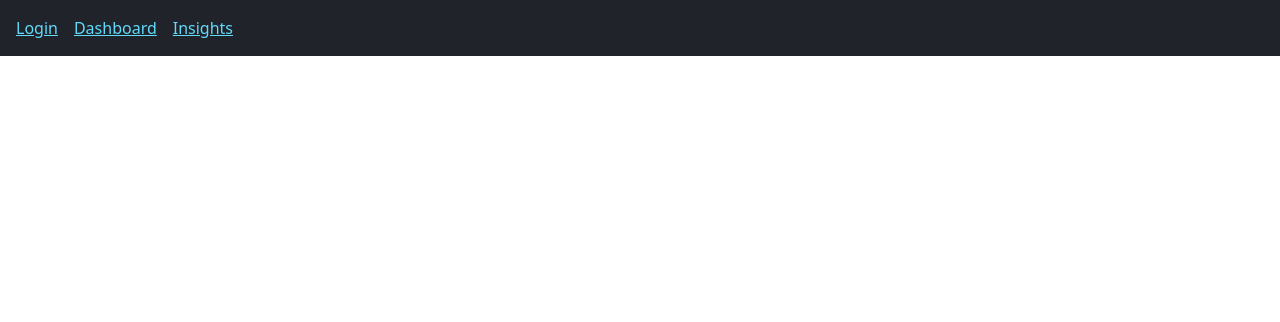
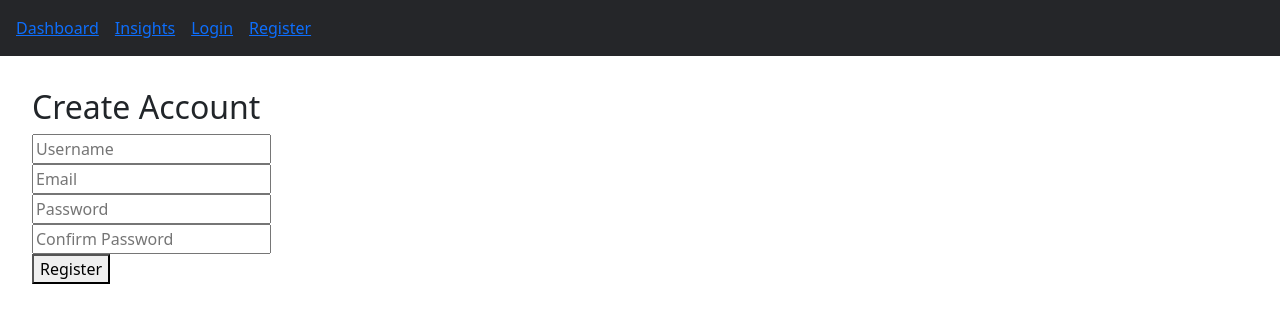
Before and after one commit to BranHill21/ai-portfolio-frontend, a React (Create React App) app: page /register in a window 1280 px wide. Shown: the top 322 px of the page. Built offline with nearby package versions, Linux system fonts and the light colour scheme; no server answers.

Commit message:
improved caching to reduce required rest api calls by 80%. added logout, register, update asset, and delete asset

```diff
--- a/src/App.js
+++ b/src/App.js
@@ -2,38 +2,80 @@ import React, { useState, useEffect } from "react";
 import { BrowserRouter as Router, Routes, Route } from "react-router-dom";
 import NavBar from "./components/NavBar";
 import LoginPage from "./pages/LoginPage";
+import RegisterPage from "./pages/RegisterPage";
 import Dashboard from "./pages/Dashboard";
 import Insights from "./pages/Insights";
 import TestPage from "./pages/TestPage";
 
 function App() {
+  // ------------------ USER STATE ------------------
   const [user, setUser] = useState(() => {
-    // Load user from localStorage if already logged in
-    const savedUser = localStorage.getItem("user");
-    return savedUser ? JSON.parse(savedUser) : null;
+    const saved = localStorage.getItem("user");
+    const expires = localStorage.getItem("user_expires");
+
+    if (!saved || !expires) return null;
+
+    if (Date.now() > Number(expires)) {
+      localStorage.removeItem("user");
+      localStorage.removeItem("user_expires");
+      return null;
+    }
+
+    return JSON.parse(saved);
   });
 
-  // const handleLogout = () => {
-  //   setUser(null);
-  //   localStorage.removeItem("user");
-  //   navigate("/");
-  // };
+  // ------------------ ASSETS STATE ------------------
+  const [assets, setAssets] = useState(() => {
+    const savedAssets = localStorage.getItem("assets");
+    const assetsExpires = localStorage.getItem("assets_expires");
 
+    if (!savedAssets || !assetsExpires) return null;
+
+    if (Date.now() > Number(assetsExpires)) {
+      localStorage.removeItem("assets");
+      localStorage.removeItem("assets_expires");
+      return null;
+    }
+
+    return JSON.parse(savedAssets);
+  });
+
+  // ------------------ SAVE TO LOCALSTORAGE ------------------
   useEffect(() => {
     if (user) {
       localStorage.setItem("user", JSON.stringify(user));
+
+      // Set user expiration = 12 hours
+      localStorage.setItem("user_expires", (Date.now() + 12 * 60 * 60 * 1000).toString());
     } else {
       localStorage.removeItem("user");
+      localStorage.removeItem("user_expires");
     }
   }, [user]);
 
+  useEffect(() => {
+    if (assets) {
+      localStorage.setItem("assets", JSON.stringify(assets));
+
+      // Assets expire every 10 minutes
+      localStorage.setItem("assets_expires", (Date.now() + 10 * 60 * 1000).toString());
+    }
+  }, [assets]);
+
   return (
     <Router>
-      <NavBar user={user} setUser={setUser} />
+      <NavBar user={user} setUser={setUser} setAssets={setAssets} />
+
       <Routes>
         <Route path="/" element={<LoginPage onLogin={setUser} />} />
-        <Route path="/dashboard" element={<Dashboard user={user} />} />
-        <Route path="/insights" element={<Insights user={user} />} />
+        <Route path="/register" element={<RegisterPage />} />
+
+        <Route
+          path="/dashboard"
+          element={<Dashboard user={user} assets={assets} setAssets={setAssets} />}
+        />
+
+        <Route path="/insights" element={<Insights user={user} setAssets={setAssets} />} />
         <Route path="/testpage" element={<TestPage />} />
       </Routes>
     </Router>
--- a/src/components/NavBar.js
+++ b/src/components/NavBar.js
@@ -1,15 +1,34 @@
 import React from "react";
-import { Link } from "react-router-dom";
+import { Link, useNavigate } from "react-router-dom";
 
-const NavBar = () => {
+export default function NavBar({ user, setUser, setAssets }) {
+  const navigate = useNavigate();
+
+  const logout = () => {
+    localStorage.clear();
+    setUser(null);
+    setAssets(null);
+    navigate("/");
+  };
+
   return (
-    <nav style={{ padding: "1rem", background: "#20232a", color: "#61dafb" }}>
-      <Link style={{ marginRight: "1rem", color: "#61dafb" }} to="/">Login</Link>
-      <Link style={{ marginRight: "1rem", color: "#61dafb" }} to="/dashboard">Dashboard</Link>
-      <Link style={{ marginRight: "1rem", color: "#61dafb" }} to="/insights">Insights</Link>
-      {/* <Link style={{ marginRight: "1rem", color: "#61dafb" }} to="/testpage">TestPage</Link> */}
+    <nav style={{ padding: "1rem", background: "#252629ff" }}>
+      <Link to="/dashboard" style={{ marginRight: "1rem" }}>Dashboard</Link>
+      <Link to="/insights" style={{ marginRight: "1rem" }}>Insights</Link>
+
+      {!user && (
+        <>
+          <Link to="/" style={{ marginRight: "1rem" }}>Login</Link>
+          <Link to="/register" style={{ marginRight: "1rem" }}>Register</Link>
+        </>
+      )}
+
+      {user && (
+        <>
+          <span style={{ marginRight: "1rem" }}>Hi, {user.username}</span>
+          <button onClick={logout}>Logout</button>
+        </>
+      )}
     </nav>
   );
-};
-
-export default NavBar;
+}
--- a/src/pages/Dashboard.js
+++ b/src/pages/Dashboard.js
@@ -1,75 +1,120 @@
 import React, { useEffect, useState } from "react";
-import Dropdown from 'react-bootstrap/Dropdown';
 import API from "../api";
 
-const Dashboard = ({ user }) => {
-  const [assets, setAssets] = useState([]);
+const Dashboard = ({ user, assets, setAssets }) => {
+  const [loading, setLoading] = useState(false);
 
+  // ---------------- FETCH ASSETS ----------------
   useEffect(() => {
-    if (!user?.id) return; // prevents running before user exists
+    if (!user) return;
+
+    // if assets exist & not stale → do NOT fetch
+    const expires = localStorage.getItem("assets_expires");
+    if (assets && expires && Date.now() < Number(expires)) return;
 
     const fetchAssets = async () => {
+      setLoading(true);
       try {
         const res = await API.get(`/api/assets/${user.id}`);
         setAssets(res.data);
       } catch (err) {
         console.error("Failed to fetch assets:", err);
       }
+      setLoading(false);
     };
 
     fetchAssets();
-  }, [user?.id]); // includes dependency, removes warning
+  }, [user, assets, setAssets]);
+
+  // ---------------- UPDATE ASSET ----------------
+  const updateAsset = async (asset) => {
+    const newQuantity = prompt("Enter new quantity:", asset.quantity);
+    if (newQuantity === null) return;
+
+    const newPrice = prompt("Enter new buy price:", asset.buyPrice);
+    if (newPrice === null) return;
+
+    try {
+      const updated = {
+        ...asset,
+        quantity: Number(newQuantity),
+        buyPrice: Number(newPrice)
+      };
+
+      await API.put(`/api/assets/update/${asset.id}`, updated);
+      // localStorage.removeItem("assets_expires");
+
+      const newList = assets.map((a) =>
+        a.id === asset.id ? updated : a
+      );
+
+      setAssets(newList); // saves into localStorage automatically
+    } catch (err) {
+      console.error("Update failed:", err);
+    }
+  };
+
+  // ---------------- DELETE ASSET ----------------
+  const deleteAsset = async (asset) => {
+    if (!window.confirm(`Delete ${asset.symbol}?`)) return;
+
+    try {
+      await API.delete(`/api/assets/delete/${asset.id}`);
+
+      const newList = assets.filter((a) => a.id !== asset.id);
+      setAssets(newList);
+      // localStorage.removeItem("assets_expires");
+    } catch (err) {
+      console.error("Delete failed:", err);
+    }
+  };
+
+  if (!user) return <p>Please log in.</p>;
 
   return (
     <div style={{ padding: "2rem" }}>
-      <h1>Welcome to your Dashboard</h1>
-      {user ? (
-        <>
-          <p>
-            Hello, <strong>{user.username}</strong>
-          </p>
-          <p>Here are your personalized insights and portfolio details.</p>
-        </>
-      ) : (
-        <p>Please log in to view your dashboard.</p>
-      )}
+      <h1>Dashboard</h1>
+      <p>Hello, <b>{user.username}</b></p>
 
-      {assets.length > 0 ? (
-        <div>
+      {/* <button
+        onClick={() => {
+          localStorage.clear();
+          setAssets(null);
+          window.location.reload();
+        }}
+      >
+        Logout
+      </button> */}
+
+      {loading && <p>Loading assets...</p>}
+
+      {!loading && assets && assets.length > 0 ? (
         <table border="1" cellPadding="8">
           <thead>
             <tr>
               <th>Symbol</th>
-                <th>Quantity</th>
+              <th>Qty</th>
               <th>Buy Price</th>
               <th></th>
             </tr>
           </thead>
+
           <tbody>
             {assets.map((asset) => (
               <tr key={asset.id}>
                 <td>{asset.symbol}</td>
                 <td>{asset.quantity}</td>
                 <td>${asset.buyPrice}</td>
-                  <td><Dropdown>
-                        <Dropdown.Toggle variant="primary" id="dropdown-basic">
-                          Manage
-                        </Dropdown.Toggle>
-
-                        <Dropdown.Menu>
-                          <Dropdown.Item href="#/action-1">Update Quantity</Dropdown.Item>
-                          <Dropdown.Item href="#/action-2">Delete</Dropdown.Item>
-                        </Dropdown.Menu>
-                      </Dropdown>
+                <td>
+                  <button onClick={() => updateAsset(asset)}>Update</button>
+                  <button onClick={() => deleteAsset(asset)}>Delete</button>
                 </td>
               </tr>
             ))}
           </tbody>
         </table>
-
-        </div>
       ) : (
-        <p>No assets found for this user.</p>
+        <p>No assets found.</p>
       )}
     </div>
   );
--- a/src/pages/Insights.js
+++ b/src/pages/Insights.js
@@ -25,7 +25,8 @@ const Insights = ({ user }) => {
         quantity: 1, // or user input
         userId: user.id,
       });
-      alert("Asset added: " + res);
+      localStorage.removeItem("assets_expires");
+      console.log("Asset added: " + res);
     } catch (err) {
       alert(user.id);
       console.error(err);
--- /dev/null
+++ b/src/pages/RegisterPage.js
@@ -0,0 +1,53 @@
+import React, { useState } from "react";
+import API from "../api";
+import { useNavigate } from "react-router-dom";
+
+export default function RegisterPage() {
+  const [form, setForm] = useState({
+    username: "",
+    email: "",
+    password: "",
+    confirmPassword: ""
+  });
+
+  const [message, setMessage] = useState("");
+  const navigate = useNavigate();
+
+  const change = (e) => setForm({ ...form, [e.target.name]: e.target.value });
+
+  const submit = async (e) => {
+    e.preventDefault();
+
+    if (form.password !== form.confirmPassword) {
+      setMessage("Passwords do not match.");
+      return;
+    }
+
+    try {
+      await API.post("/api/users/register", form);
+      navigate("/");
+    } catch (err) {
+      setMessage("Registration failed.");
+    }
+  };
+
+  return (
+    <div style={{ padding: "2rem" }}>
+      <h2>Create Account</h2>
+
+      <form onSubmit={submit}>
+        <input name="username" placeholder="Username" onChange={change} required />
+        <br />
+        <input name="email" placeholder="Email" type="email" onChange={change} required />
+        <br />
+        <input name="password" placeholder="Password" type="password" onChange={change} required />
+        <br />
+        <input name="confirmPassword" placeholder="Confirm Password" type="password" onChange={change} required />
+        <br />
+        <button type="submit">Register</button>
+      </form>
+
+      <p>{message}</p>
+    </div>
+  );
+}
```
Also changed, not shown: src/pages/LoginPage.js (+15 -5 lines). Lines whose indentation alone changed are shown as unchanged.
